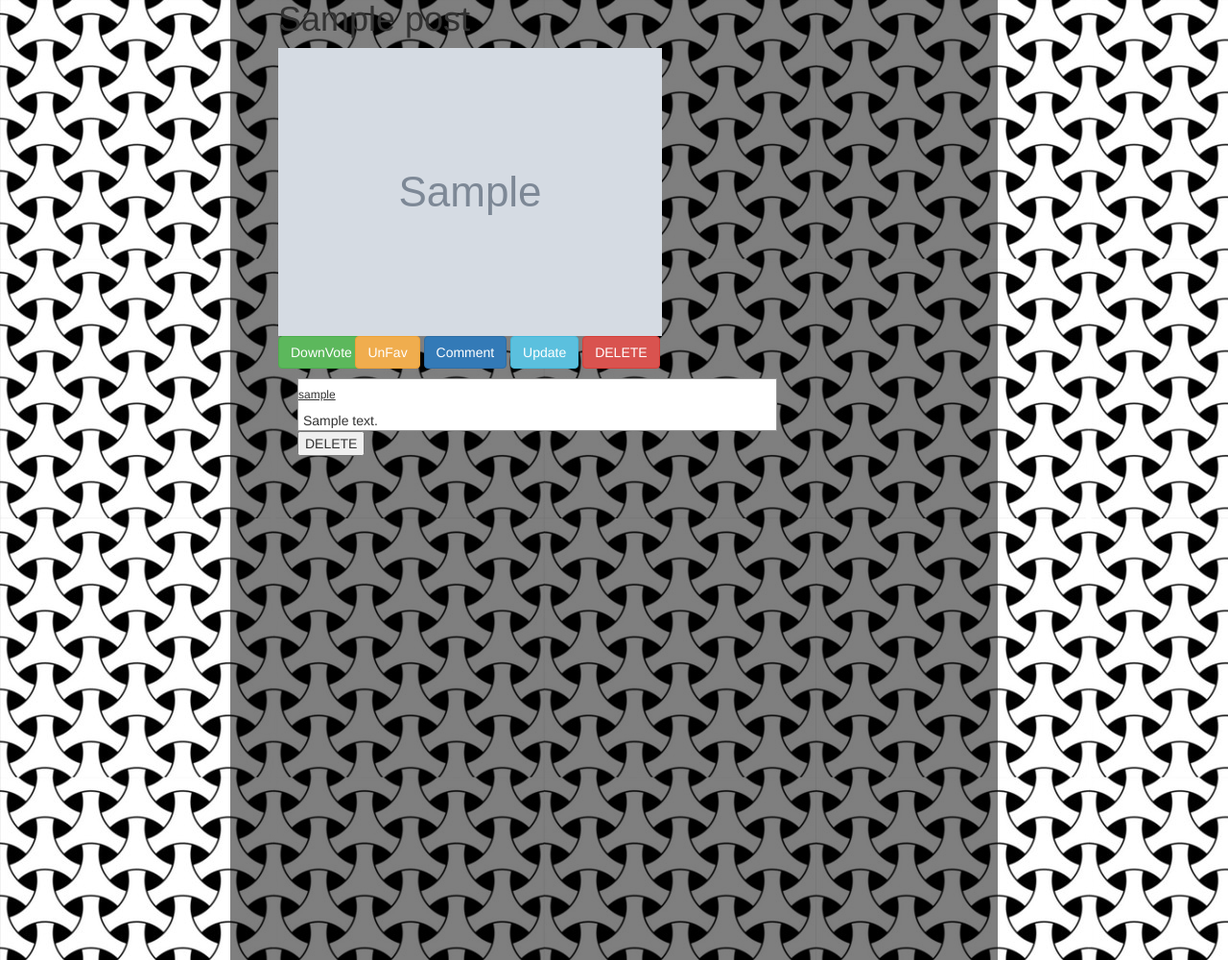
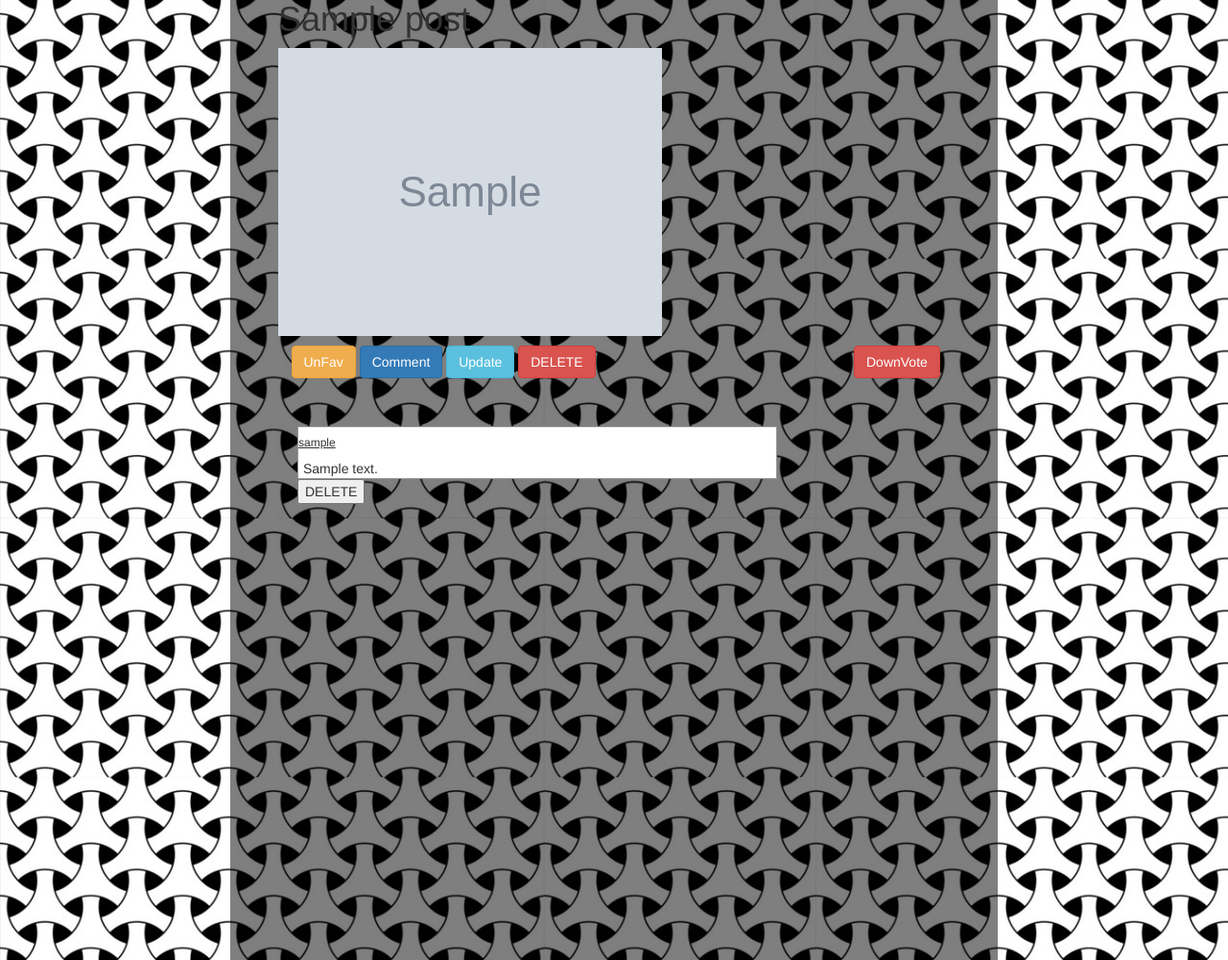
Before and after one commit to Squadella/PotentialMeme, a Django app: page /images/1/ in a window 1280 px wide. Shown: the part 72-1072 px from the top of the page at 96% size. Run offline with Django 3.2, Linux system fonts and the light colour scheme; a user stored in the database is signed in; tables that the repository leaves empty hold one stand-in row (values such as "Sample post"); grey boxes marked "Sample" are stand-in pictures; some libraries are stand-ins or nearby versions.

Commit message:
Fix buttons alpha

```diff
--- a/images/templates/images/detail.html
+++ b/images/templates/images/detail.html
@@ -13,23 +13,11 @@
             <body>
             <div style="margin-left: 50px; opacity: 1">
                 <div style="max-width: 700px">
-                    <a href="{{ post.image.url }}"><img src="{{ post.image.url }}"class="img-responsive" style="max-width: 100%; height: auto; display: block;"></a>
+                    <a href="{{ post.image.url }}"><img src="{{ post.image.url }}"class="img-responsive" style="max-width: 100%; height: auto; display: block; margin-bottom: 10px"></a>
                 </div>
                 {% if user.is_authenticated %}
-                    <div class="gauche">
-                        <li style="list-style: none">
-                            {% for upVote in post.favorite_set.all %}
-                                {% if upVote.user == user %}
-                                    {% if upVote.isUpVoted == True %}
-                                        <input type="button" class="btn btn-success" id="{{ post.id }}" name="Up Vote" value="DownVote">
-                                    {% else %}
-                                        <input type="button" class="btn btn-success" id="{{ post.id }}" name="Up Vote" value="UpVote">
-                                    {% endif %}
-                                {% endif %}
-                            {% endfor %}
-                        </li>
-                    </div>
-                    <div class="droite">
+
+                    <div class="droite" style="margin-left: 0%; float: left; width: 45%">
                         {% for upVote in post.favorite_set.all %}
                             {% if upVote.user == user %}
                                 {% if upVote.isFavorite == True %}
@@ -49,7 +37,22 @@
                             <input type="submit" class="btn btn-danger" value="DELETE">
                         </form></a>
                     </div>
+                    <div style="margin-left: 80%">
+                        <li style="list-style: none">
+                            {% for upVote in post.favorite_set.all %}
+                                {% if upVote.user == user %}
+                                    {% if upVote.isUpVoted == True %}
+                                        <input type="button" class="btn btn-danger" id="{{ post.id }}" name="Up Vote" value="DownVote">
+                                    {% else %}
+                                        <input type="button" class="btn btn-success" id="{{ post.id }}" name="Up Vote" value="UpVote">
+                                    {% endif %}
+                                {% endif %}
+                            {% endfor %}
+                        </li>
+                    </div>
                 {% endif %}
+                <br>
+                <br>
                 <div style="margin-left: 20px; margin-top: 10px">
                     {% if post.comment_set.all %}
                         {% for comment in post.comment_set.all %}
--- a/images/templates/images/form-template.html
+++ b/images/templates/images/form-template.html
@@ -1,6 +1,6 @@
 {% for field in form %}
     {{ field.errors }}
-    <label style="color: white; margin-top: 20px">{{ field.label_tag }} <br>
+    <label style=" margin-top: 20px"><div style="color: white">{{ field.label_tag }}</div> <br>
             {{ field }}
     </label>
     <br>
--- a/images/templates/images/post_form.html
+++ b/images/templates/images/post_form.html
@@ -6,7 +6,7 @@
 <link rel="stylesheet" href="https://maxcdn.bootstrapcdn.com/bootstrap/3.3.7/css/bootstrap.min.css" integrity="sha384-BVYiiSIFeK1dGmJRAkycuHAHRg32OmUcww7on3RYdg4Va+PmSTsz/K68vbdEjh4u" crossorigin="anonymous">
 
 <div style="background-image: url({% static '/img/motif.jpg' %}); height: 1000px">
-<div class="myform" style="height: 200px;">
+<div class="myform" style="height: 300px;">
     <form action="" method="post" enctype="multipart/form-data">
         {% csrf_token %}
         {% include 'images/form-template.html' %}
```
Also changed, not shown: images/templates/images/index.html (+11 -1 lines).
